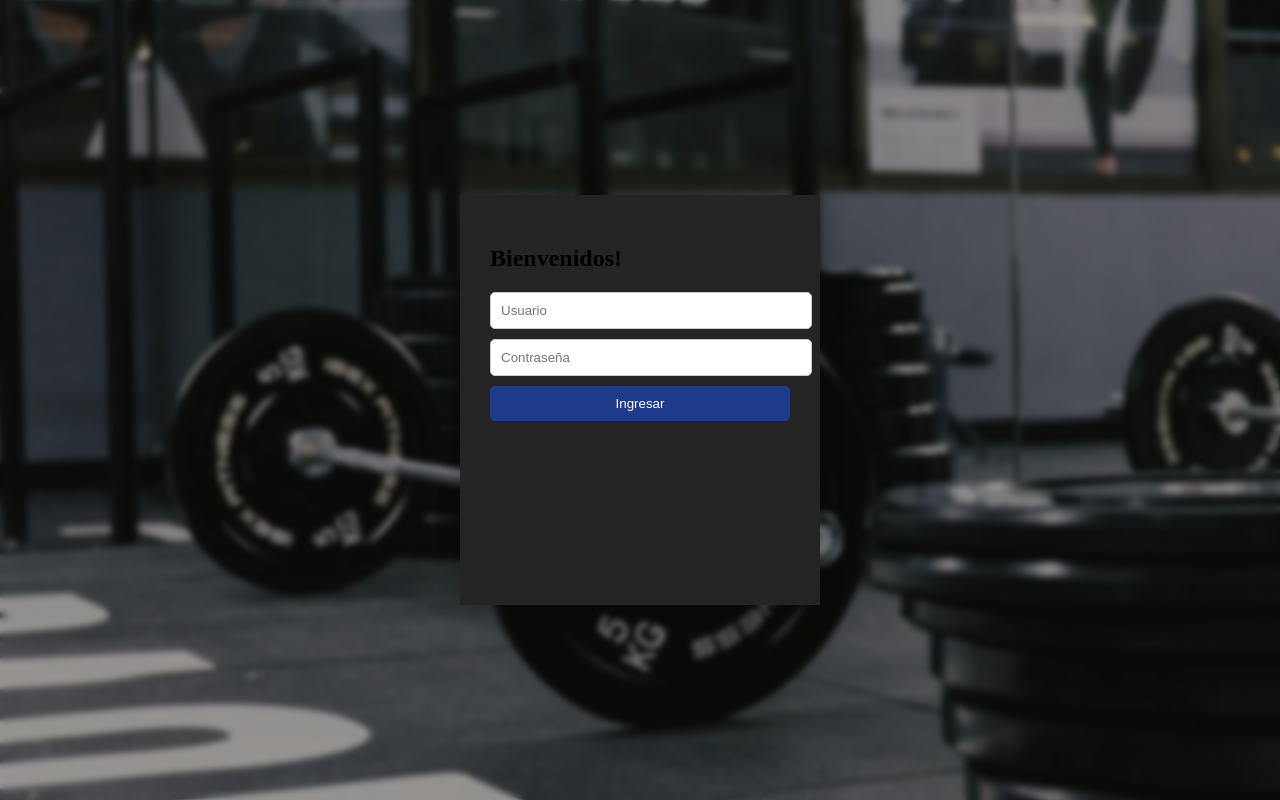
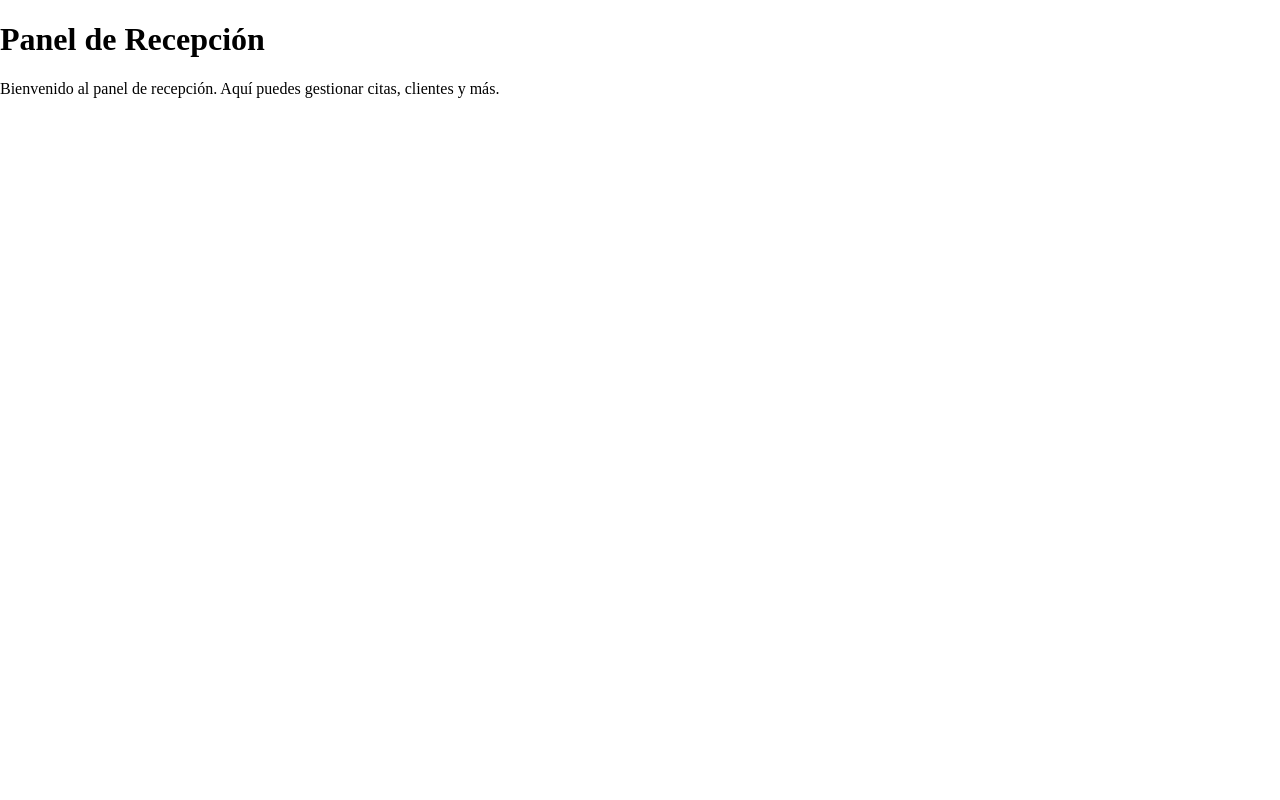
Before and after one commit to AnaSofi03/lebronGym, a React (Vite) app: page /recepcion in a window 1280 px wide. Built offline with nearby package versions, Linux system fonts and the light colour scheme.

Commit message:
hice la redireccion por roles

```diff
--- a/src/App.jsx
+++ b/src/App.jsx
@@ -3,13 +3,20 @@ import "./App.css";
 
 // Importa el componente Login
 import Login from "./components/Login";
-
+import AdminDashboard from "./components/AdminDashboard";
+import RecepcionDashboard from "./components/RecepcionDashboard";
+import { Route, Routes } from "react-router-dom";
 // Componente principal de la aplicación
 function App() {
 
   // Renderiza directamente el componente Login
   return (
-    <Login />
+<Routes>
+<Route path="/" element={<Login />} />
+<Route path="/admin/admingym" element={<AdminDashboard />} />
+<Route path="/recepcion" element={<RecepcionDashboard />} />
+</Routes>
+
   );
 }
 
--- /dev/null
+++ b/src/components/AdminDashboard.jsx
@@ -0,0 +1,9 @@
+import React from 'react';
+ export default function AdminDashboard() {
+   return (
+     <div className="p-4">
+       <h1 className="text-2xl font-bold mb-4">Panel de Administración</h1>
+       <p>Bienvenido al panel de administración. Aquí puedes gestionar usuarios, productos y más.</p>
+     </div>
+   );
+ }
--- /dev/null
+++ b/src/components/RecepcionDashboard.jsx
@@ -0,0 +1,8 @@
+export default function RecepcionDashboard() {
+  return (
+    <div className="p-4">
+      <h1 className="text-2xl font-bold mb-4">Panel de Recepción</h1>
+      <p>Bienvenido al panel de recepción. Aquí puedes gestionar citas, clientes y más.</p>
+    </div>
+  );
+}
--- a/src/main.jsx
+++ b/src/main.jsx
@@ -7,6 +7,7 @@ ReactDOM.createRoot(document.getElementById("root")).render(
   <React.StrictMode>
     <BrowserRouter>
       <App />
+
     </BrowserRouter>
   </React.StrictMode>
 );
```
